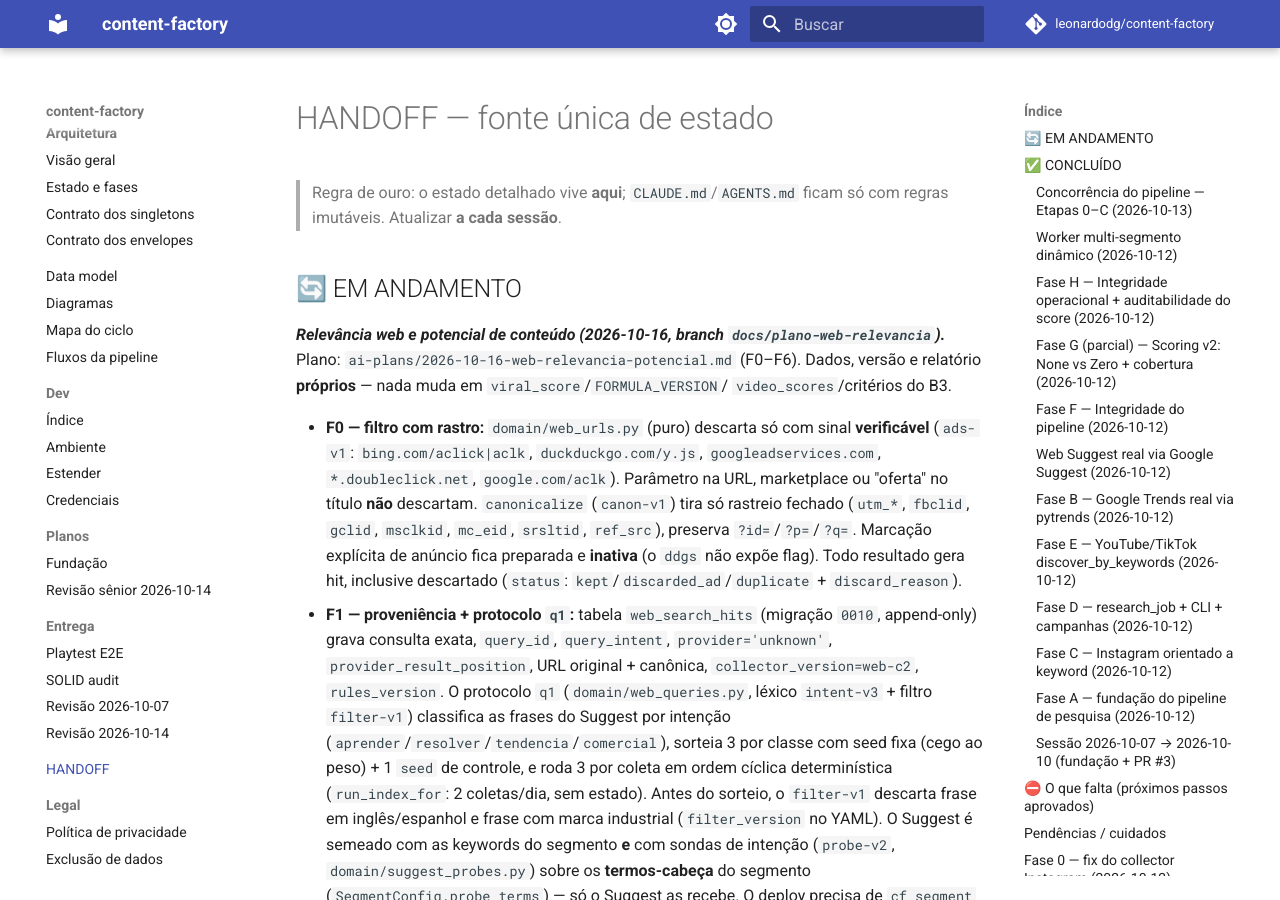
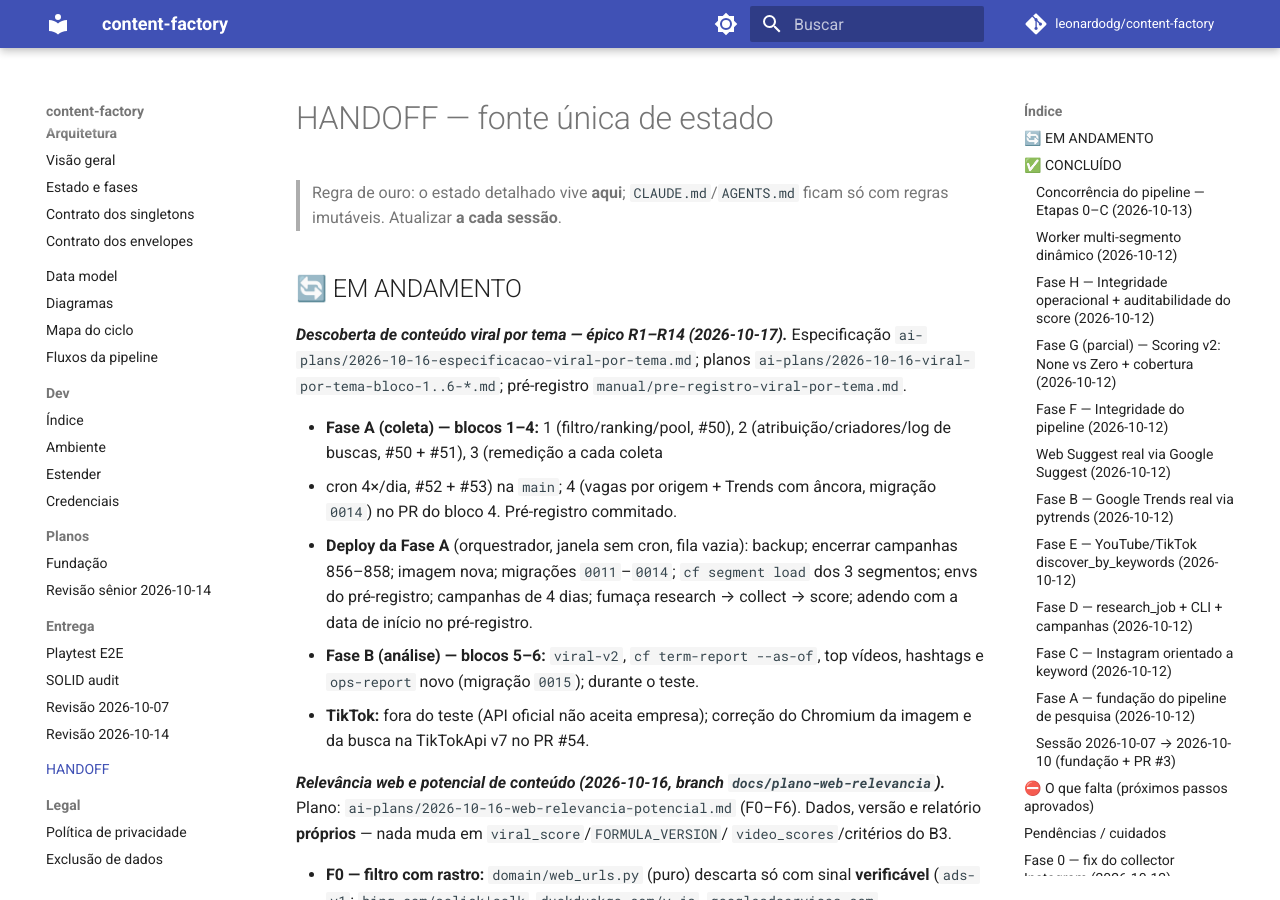
Before and after one commit to leonardodg/content-factory, an MkDocs documentation site: the page built from docs/HANDOFF.md, in a window 1280 px wide and 900 px high. Built offline with MkDocs 1.6.1 and Material for MkDocs 9.7.7, drawn with Linux system fonts in a browser that asks for light colours; comment, search, counter and statistics services are not loaded.

Commit message:
docs(preregistro): congela versoes, vagas e regra de decisao do teste de 4 dias (§6)
Pre-registro em docs/manual (no nav), commitado antes do deploy da Fase A:
pergunta, plataforma (YouTube), versoes e parametros, 4 vagas por origem,
regra de decisao (diferenca de medianas vs seed, IC 95% bootstrap, n>=30),
top temas (n>=5) e top 20 videos, corte (inicio + 96 h), checkpoints,
riscos conhecidos (rendimento de buscas longas medido em 17/10; volume
pt-BR) e envs. HANDOFF com o estado do epico e o checklist de deploy.

Co-Authored-By: Claude Opus 5.5 <noreply@anthropic.com>
Claude-Session: https://claude.ai/code/session_01MukVk9tmY1SbNMkib7uHyt

```diff
--- a/docs/HANDOFF.md
+++ b/docs/HANDOFF.md
@@ -4,6 +4,26 @@
 > ficam só com regras imutáveis. Atualizar **a cada sessão**.
 
 ## 🔄 EM ANDAMENTO
+
+_**Descoberta de conteúdo viral por tema — épico R1–R14 (2026-10-17).**_
+Especificação `ai-plans/2026-10-16-especificacao-viral-por-tema.md`; planos
+`ai-plans/2026-10-16-viral-por-tema-bloco-1..6-*.md`; pré-registro
+`manual/pre-registro-viral-por-tema.md`.
+
+- **Fase A (coleta) — blocos 1–4:** 1 (filtro/ranking/pool, #50), 2
+  (atribuição/criadores/log de buscas, #50 + #51), 3 (remedição a cada coleta
+  + cron 4×/dia, #52 + #53) na `main`; 4 (vagas por origem + Trends com
+  âncora, migração `0014`) no PR do bloco 4. Pré-registro commitado.
+- **Deploy da Fase A** (orquestrador, janela sem cron, fila vazia): backup;
+  encerrar campanhas 856–858; imagem nova; migrações `0011`–`0014`; `cf
+  segment load` dos 3 segmentos; envs do pré-registro; campanhas de 4 dias;
+  fumaça research → collect → score; adendo com a data de início no
+  pré-registro.
+- **Fase B (análise) — blocos 5–6:** `viral-v2`, `cf term-report --as-of`,
+  top vídeos, hashtags e `ops-report` novo (migração `0015`); durante o teste.
+- **TikTok:** fora do teste (API oficial não aceita empresa); correção do
+  Chromium da imagem e da busca na TikTokApi v7 no PR #54.
+
 
 _**Relevância web e potencial de conteúdo (2026-10-16, branch
 `docs/plano-web-relevancia`).**_ Plano:
--- a/mkdocs.yml
+++ b/mkdocs.yml
@@ -47,6 +47,7 @@ nav:
       - manual/anotacao-web.md
       - manual/validacao-web.md
       - manual/evidencia-sondas-suggest.md
+      - manual/pre-registro-viral-por-tema.md
   - Produto:
       - Ideia inicial (verbatim): produto/ideia-inicial.md
       - PRD: produto/prd.md
```
Also changed, not shown: docs/manual/pre-registro-viral-por-tema.md (added, +123 -0 lines).
